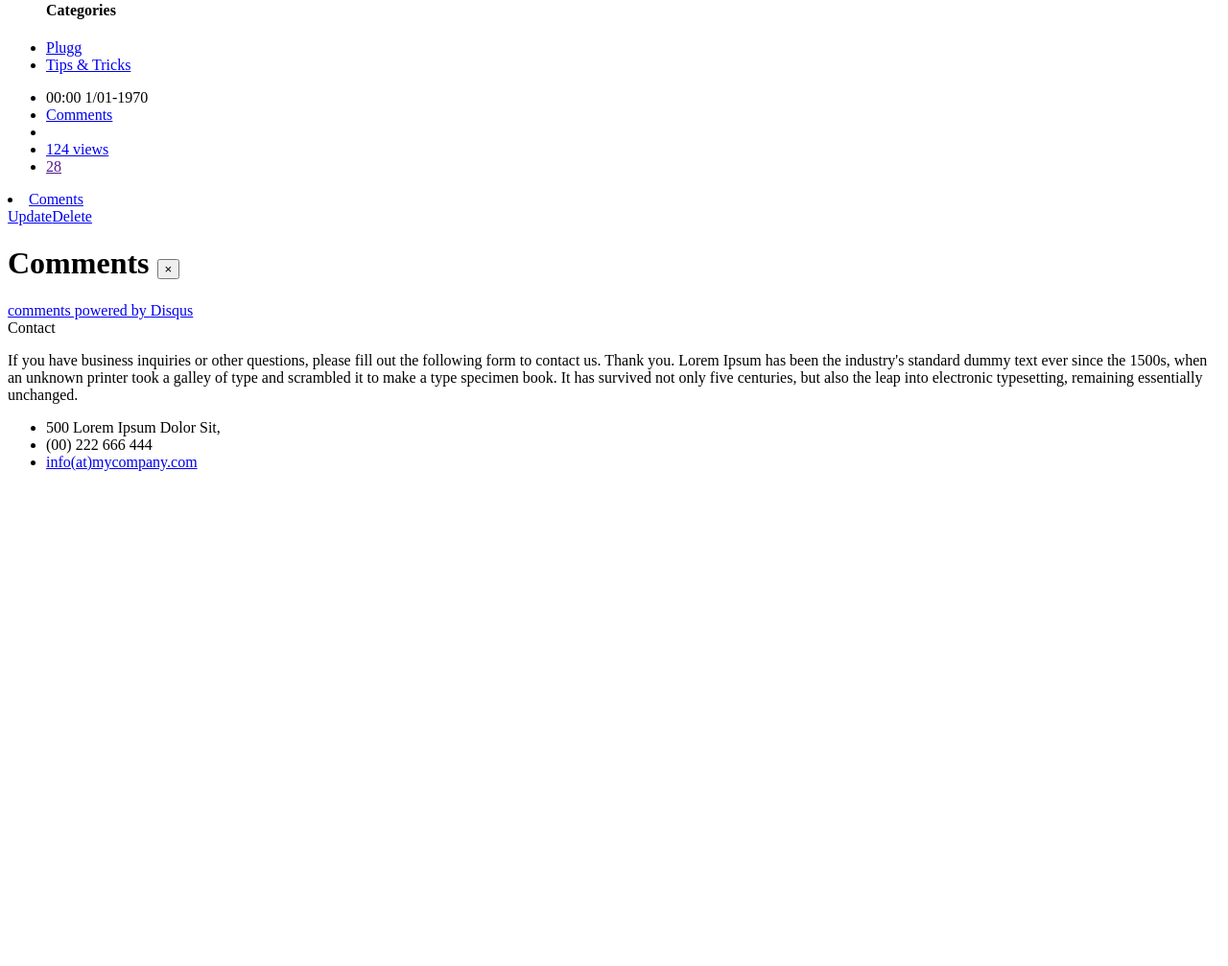
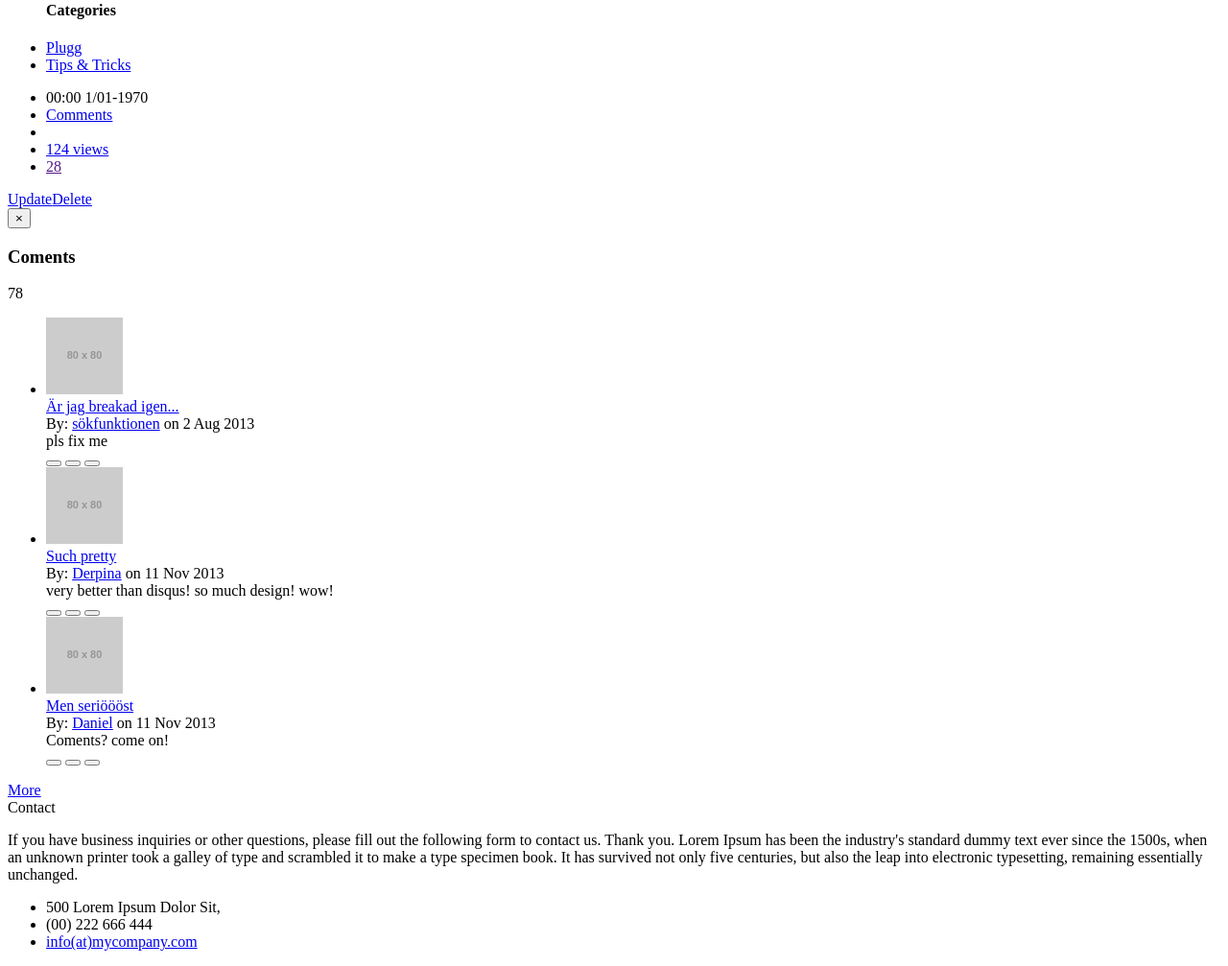
Before and after one commit to Sampa/PP, a Yii app: template frontend/views/post/view.php in a window 1280 px wide. Shown: the part 478-1485 px from the top of the page at 96% size. Before the commit the page ends 969 px from the top, so only its background shows below. Run offline with PHP 8.4 and a stand-in for Yii, Linux system fonts and the light colour scheme; the template is opened without the code that fills it, so the values that code supplies are empty; grey boxes labelled with a size stand in for pictures from a placeholder-image service; some libraries are stand-ins or nearby versions.

Commit message:
coments till sidan

```diff
--- a/frontend/views/post/view.php
+++ b/frontend/views/post/view.php
@@ -17,7 +17,6 @@ $this->params['breadcrumbs'][] = $this->title;
 	<div class="blog"><!-- start main -->
 		<h2 class="style">#<?= $model->id." ".Html::encode($model->title);?></h2>
 		<div class="details row">
-
 			<div class="col-md-6">
 		<?php //=Yii\base\View::render("_view",array("model"=>$model));?>
 				<p class="para">
@@ -62,7 +61,11 @@ $this->params['breadcrumbs'][] = $this->title;
 						<ul class="list-unstyled">
 							<li>
 								<i class="fa fa-calendar-o"></i>
-								<span><?php echo date('H:i  j/m-Y   ',$model->create_time); ?></span>
+								<span><?=date('H:i  j/m-Y   ',$model->create_time); ?></span>
+								<?php
+									if($model->update_time !== $model->create_time)
+										echo date(' H:i j/m-Y  ',$model->update_time);
+								?>
 							</li>
 							<li>
 								<a href="#comments-10">
@@ -79,18 +82,7 @@ $this->params['breadcrumbs'][] = $this->title;
 								<a href=""><i class="fa fa-heart"></i><span> 28</span></a>
 							</li>
 						</ul>
-						<div id="comentsid">
-							<li>
-								<a href="#">
-									<i class="fa fa-coment" ></i>
-									<span>Coments</span>
-							</li>
 					</div>
-					</div>
-<!--					<h4>-->
-<!--						<span>Skapad: --><?php //echo date('H:i  j/m-Y   ',$model->create_time); ?><!--</span>-->
-<!--						<span>Senast uppdaterad: --><?php //echo date(' H:i j/m-Y  ',$model->update_time);?><!--</span>-->
-<!--					</h4>-->
 				</div>
 			</div>
 		</div>
@@ -109,37 +101,17 @@ $this->params['breadcrumbs'][] = $this->title;
 	?>
 		<!-- DISQUS KOMMENTAR VARIANT BÖRJAR -->
 	<div id="comments" class="col-xs-offset-1 col-xs-11 col-sm-6 col-md-4">
-		<h1 class="title">
-			Comments
-			<button type="button" class="close" aria-hidden="true">×</button>
-		</h1>
-		<div id="disqus_thread"></div>
-		<script type="text/javascript">
-			/* * * CONFIGURATION VARIABLES: EDIT BEFORE PASTING INTO YOUR WEBPAGE * * */
-			var disqus_shortname = 'bootsnipp'; // required: replace example with your forum shortname
-			var disqus_identifier = '4l0k2';
-			/* * * DON'T EDIT BELOW THIS LINE * * */
-			(function() {
-				var dsq = document.createElement('script'); dsq.type = 'text/javascript'; dsq.async = true;
-				dsq.src = 'http://' + disqus_shortname + '.disqus.com/embed.js';
-				(document.getElementsByTagName('head')[0] || document.getElementsByTagName('body')[0]).appendChild(dsq);
-			})();
-		</script>
-		<noscript>Please enable JavaScript to view the <a href="http://disqus.com/?ref_noscript">comments powered by Disqus.</a></noscript>
-		<a href="http://disqus.com" class="dsq-brlink">comments powered by <span class="logo-disqus">Disqus</span></a>
-	</div>
-	<!-- SLUT DISQUS KOMMENTARER -->
+		<button type="button" class="close" id="closeComments" aria-hidden="true">×</button>
 
-
-	<div class="container12345" style="display:none" id="kommentarer">
+		<!--- Sofies kommentarer börjar-->
+		<div class="container12345" style=" id="kommentarer">
 			<div class="row">
 				<div class="panel panel-info widget">
 					<div class="panel-heading">
 						<span class="glyphicon glyphicon-comment"></span>
-					<h3 class="panel-title">
-						Coments</h3>
-					<span class="label label-info">
-						78</span>
+						<h3 class="panel-title">Coments</h3>
+						<span class="label label-info">78</span>
+
 					</div>
 					<div class="panel-body">
 						<ul class="list-group">
@@ -235,6 +207,22 @@ $this->params['breadcrumbs'][] = $this->title;
 			</div>
 		</div>
 		<!--- Sofies kommentarer slutar -->
+<!--		<div id="disqus_thread"></div>-->
+		<script type="text/javascript">
+			/* * * CONFIGURATION VARIABLES: EDIT BEFORE PASTING INTO YOUR WEBPAGE * * */
+			var disqus_shortname = 'bootsnipp'; // required: replace example with your forum shortname
+			var disqus_identifier = '4l0k2';
+			/* * * DON'T EDIT BELOW THIS LINE * * */
+			(function() {
+				var dsq = document.createElement('script'); dsq.type = 'text/javascript'; dsq.async = true;
+				dsq.src = 'http://' + disqus_shortname + '.disqus.com/embed.js';
+				(document.getElementsByTagName('head')[0] || document.getElementsByTagName('body')[0]).appendChild(dsq);
+			})();
+		</script>
+		<noscript>Please enable JavaScript to view the <a href="http://disqus.com/?ref_noscript">comments powered by Disqus.</a></noscript>
+	</div>
+	<!-- SLUT DISQUS KOMMENTARER -->
+
 </div>
 
 <!--- kommentars script -->
--- a/frontend/web/js/site.js
+++ b/frontend/web/js/site.js
@@ -44,14 +44,10 @@ $(document).ready(function(){
         $('#comments').toggleClass('active');
     });
 
-    $('article > .title > .close').on('click', function(event) {
+    $('#closeComments').on('click', function(event) {
         event.preventDefault();
         $('#comments').removeClass('active');
         $(this).closest('article').removeClass('active');
-    });
-    $('#comments > .title > .close').on('click', function(event) {
-        event.preventDefault();
-        $(this).closest('#comments').removeClass('active');
     });
     /**
      * End comments
```
Lines whose indentation alone changed are shown as unchanged.
